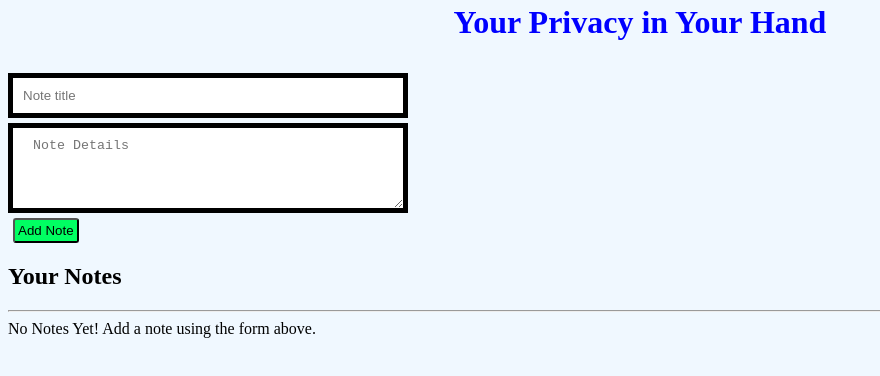
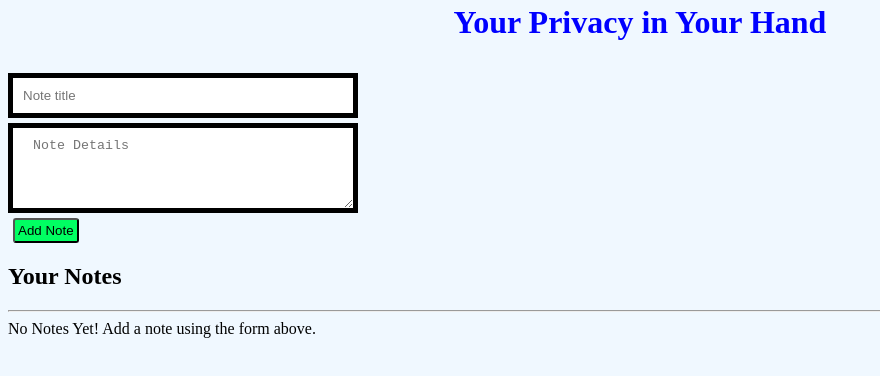
Before and after one commit to pratheek1904/NotesApp.github.io, a plain HTML site: page index.html in a window 1280 px wide. Shown: the whole page, without its empty margins (0-880 px from the left). Drawn offline with Linux system fonts and the light colour scheme.

Commit message:
Update index.css
Signed-off-by: pratheek1904 <109038768+pratheek1904@users.noreply.github.com>

```diff
--- a/index.css
+++ b/index.css
@@ -7,10 +7,11 @@ h1{
     line-height: 2px;
 }
 header form{
+    text-align: center;
     margin-top: 50px;
     display: flex;
     flex-direction: column;
-    width: 400px;
+    width: 350px;
 }
 form > * {
     margin-bottom: 5px;
@@ -41,6 +42,8 @@ form textarea{
 }
 .note{
     background-color: aqua;
+    display:flexbox;
+
 }
 
 .demo6{
```
